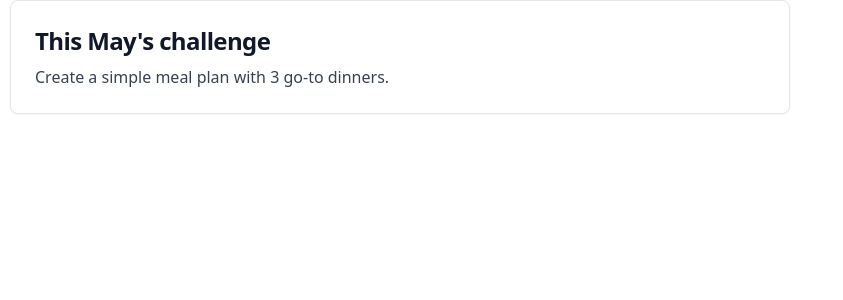
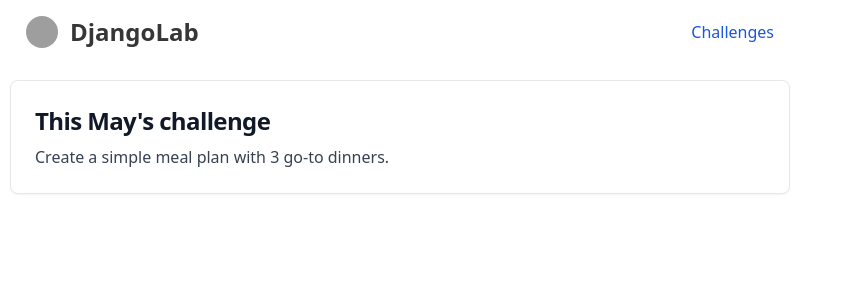
Before and after one commit to EslamKamel89/django-lab, a Django app: page /challenges/may/ in a window 1280 px wide. Shown: the top 300 px of the page, without its empty margins (0-843 px from the left). Run offline with Django 5.2, Linux system fonts and the light colour scheme; some libraries are stand-ins or nearby versions; grey boxes are pictures that could not be loaded.

Commit message:
feat(ui): refactor templates with partials and add navbar
- Extract challenge card and link into reusable partials
- Add named URL for challenges index and include global navbar in layout

```diff
--- a/challenges/templates/challenges/challenge.html
+++ b/challenges/templates/challenges/challenge.html
@@ -1,22 +1,17 @@
 {% extends "layout.html" %}
+
 <template></template>
+
 {% block title %} {{ month_name|title }} challenge {% endblock %}
+
 <template></template>
+
 {% block content %}
-<div
-  class="block w-full p-6 bg-white border border-gray-200 rounded-lg shadow-sm hover:bg-gray-100 dark:bg-gray-800 dark:border-gray-700 dark:hover:bg-gray-700"
->
-  <h5
-    class="mb-2 text-2xl font-bold tracking-tight text-gray-900 dark:text-white"
-  >
-    This {{ month_name|title }}'s challenge
-  </h5>
-  {% if text is not None %}
-  <p class="font-normal text-gray-700 dark:text-gray-400">{{ text }}</p>
-  {% else %}
-  <p class="font-normal text-red-700 dark:text-red-400">
-    There are no challenges for this month
-  </p>
-  {% endif %}
-</div>
+
+<template></template>
+
+{% include "./partials/challenge-card.html" %}
+
+<template></template>
+
 {% endblock%}
--- /dev/null
+++ b/challenges/templates/challenges/partials/challenge-card.html
@@ -0,0 +1,16 @@
+<div
+  class="block w-full p-6 bg-white border border-gray-200 rounded-lg shadow-sm hover:bg-gray-100 dark:bg-gray-800 dark:border-gray-700 dark:hover:bg-gray-700"
+>
+  <h5
+    class="mb-2 text-2xl font-bold tracking-tight text-gray-900 dark:text-white"
+  >
+    This {{ month_name|title }}'s challenge
+  </h5>
+  {% if text is not None %}
+  <p class="font-normal text-gray-700 dark:text-gray-400">{{ text }}</p>
+  {% else %}
+  <p class="font-normal text-red-700 dark:text-red-400">
+    There are no challenges for this month
+  </p>
+  {% endif %}
+</div>
--- a/challenges/urls.py
+++ b/challenges/urls.py
@@ -3,7 +3,7 @@ from django.urls import URLPattern, path
 from . import views
 
 urlpatterns :list[URLPattern] = [
-    path('' , views.index) ,
+    path('' , views.index , name="challenges") ,
     path('<int:month>/' , views.monthly_challenge_by_number),
     path('<str:month>/' , views.monthly_challenge , name='month_challenge'),
 ]
--- a/templates/layout.html
+++ b/templates/layout.html
@@ -14,7 +14,9 @@
     />
   </head>
   <body>
-    {% block content %} {% endblock %}
+    {% include "./partials/navbar.html"%}
+    <template></template>
+    <div class="mt-4">{% block content %} {% endblock %}</div>
     <script src="https://cdn.jsdelivr.net/npm/flowbite@3.1.2/dist/flowbite.min.js"></script>
   </body>
 </html>
--- /dev/null
+++ b/templates/partials/navbar.html
@@ -0,0 +1,58 @@
+<nav class="bg-white border-gray-200 dark:bg-gray-900">
+  <div
+    class="max-w-screen-xl flex flex-wrap items-center justify-between mx-auto p-4"
+  >
+    <a
+      href="https://flowbite.com/"
+      class="flex items-center space-x-3 rtl:space-x-reverse"
+    >
+      <img
+        src="https://www.inkoop.io/static/3a6ef2a211c3b15bbf69d5c075f5c4c9/c9f11/logo.png"
+        class="h-8 rounded-full w-8"
+        alt="django Logo"
+      />
+      <span
+        class="self-center text-2xl font-semibold whitespace-nowrap dark:text-white"
+        >DjangoLab</span
+      >
+    </a>
+    <button
+      data-collapse-toggle="navbar-default"
+      type="button"
+      class="inline-flex items-center p-2 w-10 h-10 justify-center text-sm text-gray-500 rounded-lg md:hidden hover:bg-gray-100 focus:outline-none focus:ring-2 focus:ring-gray-200 dark:text-gray-400 dark:hover:bg-gray-700 dark:focus:ring-gray-600"
+      aria-controls="navbar-default"
+      aria-expanded="false"
+    >
+      <span class="sr-only">Open main menu</span>
+      <svg
+        class="w-5 h-5"
+        aria-hidden="true"
+        xmlns="http://www.w3.org/2000/svg"
+        fill="none"
+        viewBox="0 0 17 14"
+      >
+        <path
+          stroke="currentColor"
+          stroke-linecap="round"
+          stroke-linejoin="round"
+          stroke-width="2"
+          d="M1 1h15M1 7h15M1 13h15"
+        />
+      </svg>
+    </button>
+    <div class="hidden w-full md:block md:w-auto" id="navbar-default">
+      <ul
+        class="font-medium flex flex-col p-4 md:p-0 mt-4 border border-gray-100 rounded-lg bg-gray-50 md:flex-row md:space-x-8 rtl:space-x-reverse md:mt-0 md:border-0 md:bg-white dark:bg-gray-800 md:dark:bg-gray-900 dark:border-gray-700"
+      >
+        <li>
+          <a
+            href="{% url 'challenges' %}"
+            class="block py-2 px-3 text-white bg-blue-700 rounded-sm md:bg-transparent md:text-blue-700 md:p-0 dark:text-white md:dark:text-blue-500"
+            aria-current="page"
+            >Challenges</a
+          >
+        </li>
+      </ul>
+    </div>
+  </div>
+</nav>
```
Also changed, not shown: challenges/templates/challenges/index.html (+3 -7 lines), challenges/templates/challenges/partials/challenge-link.html (added, +7 -0 lines).
